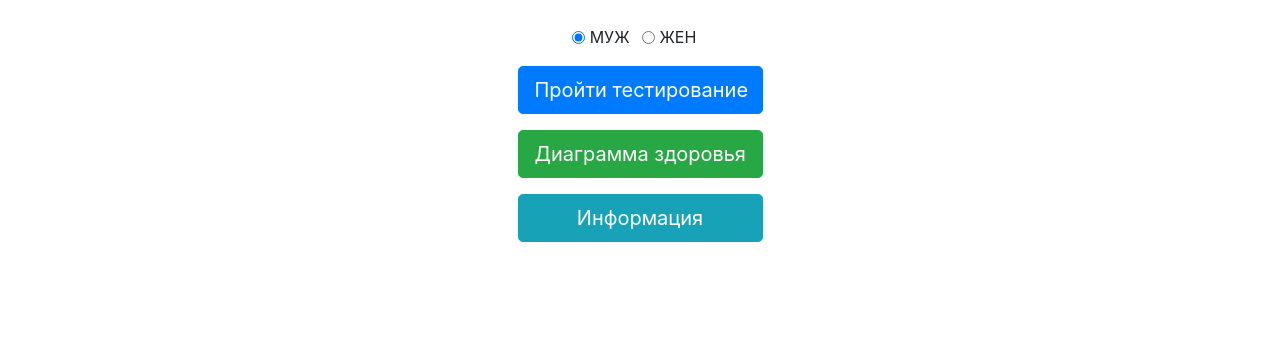
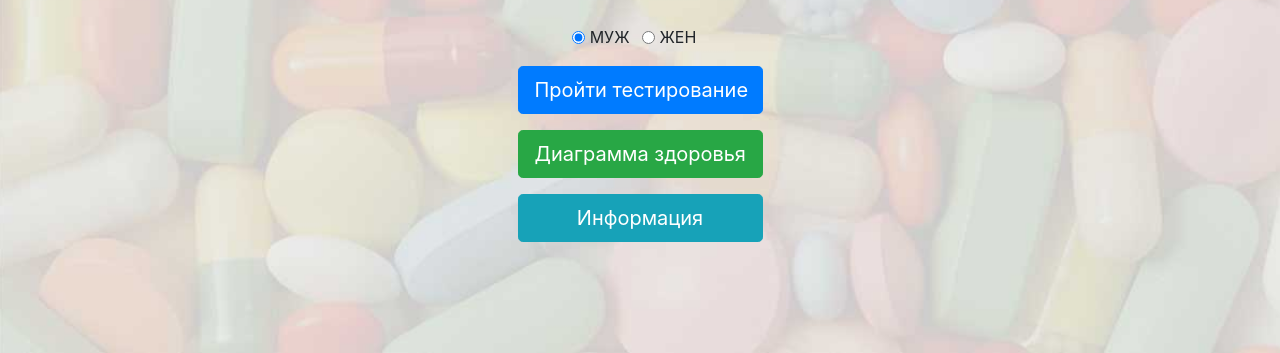
Before and after one commit to kpvladimir/key-to-health, a plain HTML site: page index.html in a window 1280 px wide. Shown: the part 447-800 px from the top of the page. Drawn offline with nearby package versions, Linux system fonts and the light colour scheme; the site is published under a folder, as on GitHub Pages, so addresses that start at the root find nothing.

Commit message:
Update style.css

```diff
--- a/css/style.css
+++ b/css/style.css
@@ -3,7 +3,7 @@ html,body{
 }
 
 body{
-    background: url('/images/bg.jpg') center center no-repeat fixed;
+    background: url('../images/bg.jpg') center center no-repeat fixed;
     background-size: cover;
 }
 
```
